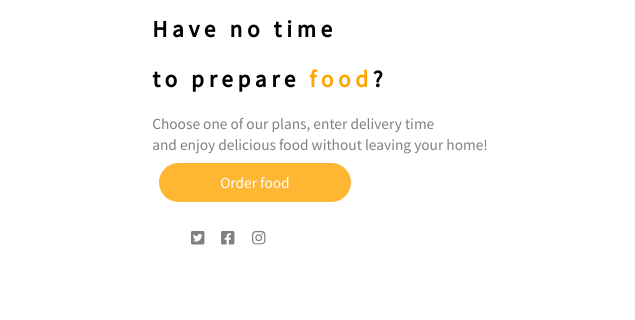
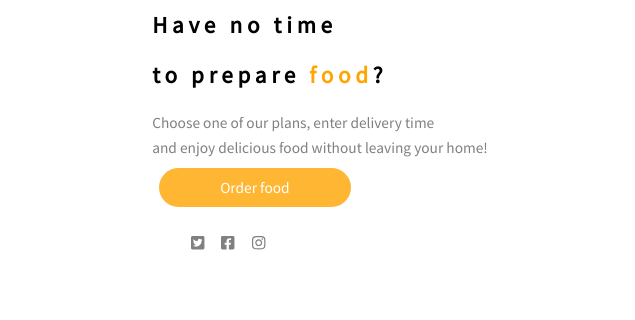
Before and after one commit to fir0j/shopping-cart_assessment, a React app: page / in a window 1280 px wide. Shown: the part 169-489 px from the top of the page, 0-635 px from the left. Built offline with nearby package versions, Linux system fonts and the light colour scheme.

Commit message:
final commit before exam

```diff
--- a/src/components/Homepage.style.css
+++ b/src/components/Homepage.style.css
@@ -98,7 +98,7 @@ nav ul li:last-child {
 }
 
 .content p {
-	line-height: 1.3rem;
+	line-height: 1.6rem;
 	font-family: 'Source Sans Pro', sans-serif;
 	color: gray;
 	letter-spacing: normal;
```
Also changed, not shown: build/asset-manifest.json, build/index.html, build/service-worker.js, 6 other files.
